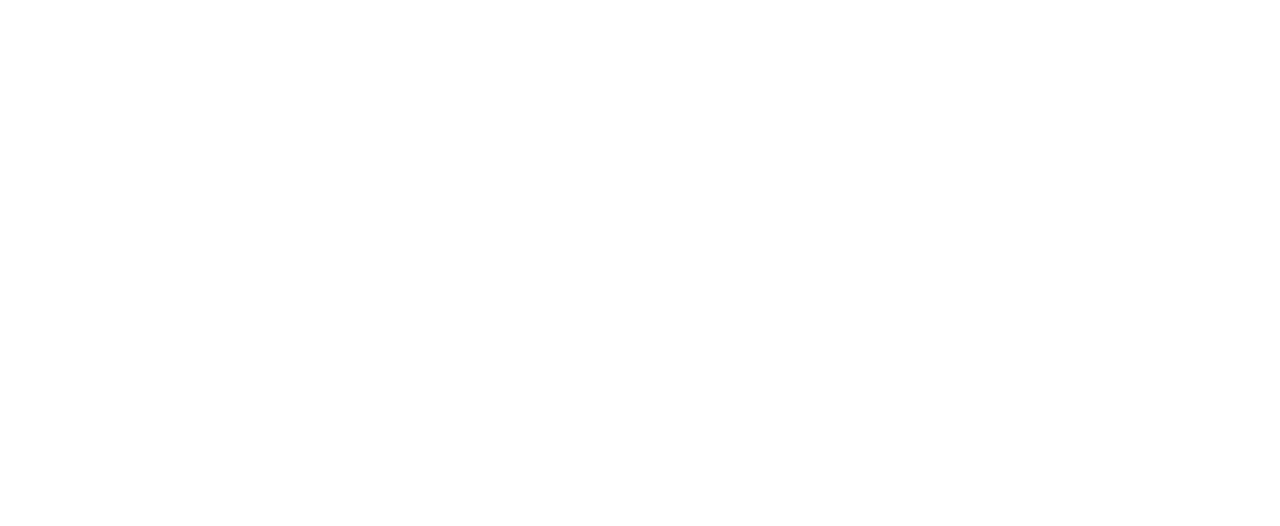
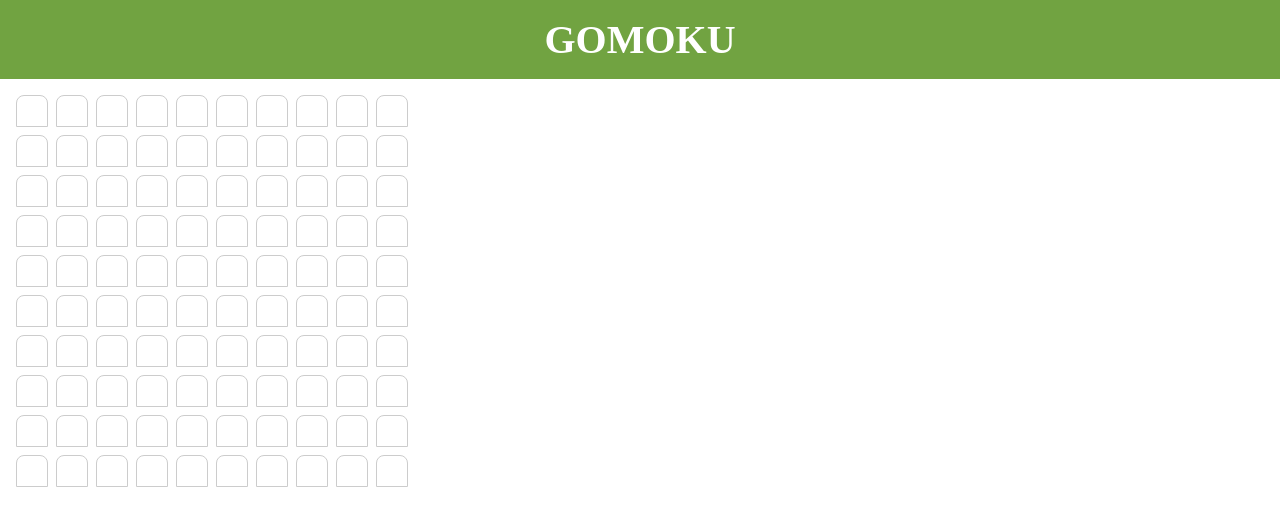
Before and after one commit to hchapma5/gomoku-typescript, a website built with Parcel: page index.html in a window 1280 px wide. Built offline with nearby package versions, Linux system fonts and the light colour scheme.

Commit message:
Added class files and parcel build tool

```diff
--- /dev/null
+++ b/Board.ts
@@ -0,0 +1,28 @@
+import Row from "./Row";
+
+export default class Board {
+    rows: Row[];
+    selectedTiles: number[] = [];
+    element: HTMLDivElement;
+
+    constructor(
+        rowNumber: number,
+        tileNumberPerRow: number,
+        occupiedTiles: number[] = []
+    ) {
+        this.rows = Array.from({ length: rowNumber }).map((_, index) => {
+            return new Row(index, tileNumberPerRow, occupiedTiles);
+        });
+        this.element = document.createElement("div");
+        this.element.classList.add("board");
+        this.element.append(...this.rows.map((row) => row.element));
+        this.element.addEventListener("click", () => {
+            this.getSelectedTilesId()
+        })
+    }
+
+    getSelectedTilesId() {
+        this.selectedTiles = this.rows.map(row => row.selectedTilesId).flat();
+        console.log('selected tile: ${this.selectedTiles.join(",")}')
+    }
+}
--- /dev/null
+++ b/Row.ts
@@ -0,0 +1,23 @@
+import Tile from './Tile'
+
+export default class Row {
+    id: number;
+    tiles: Tile[];
+    element: HTMLDivElement;
+
+    constructor(id: number, tileNumber: number, occupiedTiles: number[] = []) {
+        this.id = id;
+        this.tiles = Array.from({ length: tileNumber}).map((_, index) => {
+            const tileId = tileNumber * id + index;
+            return new Tile(tileId, occupiedTiles.includes(tileId))
+        })
+        this.element = document.createElement('div');
+        this.element.classList.add('row');
+        this.element.append(...this.tiles.map(tile => tile.element))
+    }
+
+    get selectedTilesId() {
+        return this.tiles.filter(tile => tile.isSelected).map(tile => tile.id);
+    }
+
+}
--- /dev/null
+++ b/Tile.ts
@@ -0,0 +1,35 @@
+enum STATUS {
+    AVAILABLE = 'AVAILABLE',
+    OCCUPIED = 'OCCUPIED',
+    SELECTED = 'SELECTED'
+}
+
+export default class Tile {
+
+    id: number;
+    status: STATUS;
+    element: HTMLDivElement
+
+    constructor(id: number, isOccupied: boolean = false) {
+        this.id = id;
+        this.status = isOccupied ? STATUS.OCCUPIED : STATUS.AVAILABLE;
+        this.element = document.createElement('div');
+        this.element.classList.add('tile');
+        this.element.classList.add(this.status.toLowerCase());
+        this.element.addEventListener('click', () => {
+            this.handleClick()
+        })
+    }
+
+    handleClick() {
+        if (this.status === STATUS.OCCUPIED) return
+        this.element.classList.remove(this.status.toLowerCase());
+        this.status =
+            this.status === STATUS.AVAILABLE ? STATUS.SELECTED : STATUS.AVAILABLE;
+        this.element.classList.add(this.status.toLowerCase());
+    }
+
+    get isSelected() {
+        return this.status === STATUS.SELECTED;
+    }
+}
--- a/app.ts
+++ b/app.ts
@@ -0,0 +1,4 @@
+import Board from "./Board";
+
+const game = new Board(10,10);
+document.getElementById('gomoku')?.appendChild(game.element);
--- a/index.html
+++ b/index.html
@@ -1,5 +1,6 @@
 <!DOCTYPE html>
 <html lang="en">
+
 <head>
   <meta charset="UTF-8" />
   <meta http-equiv="X-UA-Compatible" content="IE=edge" />
@@ -8,5 +9,10 @@
   <script type="module" src="app.ts" defer></script>
   <link rel="stylesheet" href="./style.css" />
 </head>
-  <body></body>
+
+<body>
+  <header class="header">Gomoku</header>
+  <main class="main" id="gomoku"></main>
+</body>
+
 </html>
--- a/package.json
+++ b/package.json
@@ -7,7 +7,7 @@
     "start": "parcel index.html"
   },
   "dependencies": {
-    "parcel": "^2.6.2",
+    "parcel": "^2.9.3",
     "typescript": "^4.7.4",
     "yarn": "^1.22.19"
   }
--- a/style.css
+++ b/style.css
@@ -0,0 +1,62 @@
+body {
+    margin: 0;
+    min-height: 100vh;
+    display: flex;
+    flex-direction: column;
+}
+
+.header {
+    font-size: 2.5rem;
+    padding: 1rem;
+    background-color: #71a341;
+    color: #FFFFFF;
+    font-weight: bolder;
+    text-transform: uppercase;
+    text-align: center;
+}
+
+.main {
+    flex: 1;
+    padding: 1rem;
+    display: flex;
+    flex-direction: column;
+}
+
+.board {
+    display: flex;
+    flex-direction: column;
+    row-gap: 0.5rem;
+}
+
+.row {
+    display: flex;
+    column-gap: 0.5rem;
+}
+
+.tile {
+    height: 2rem;
+    width: 2rem;
+    border: 1px solid #ccc;
+    border-top-left-radius: 0.5rem;
+    border-top-right-radius: 0.5rem;
+    box-sizing: border-box;
+    cursor: pointer;
+}
+
+.tile.occupied {
+    background-color: rgba(0, 0, 0, .08);
+    cursor: not-allowed;
+}
+
+.tile.selected {
+    background-color: #16437E;
+}
+
+.tile.available {
+    background-color: #fff;
+}
+
+.tile.available:hover {
+    background-color: #16437E;
+    opacity: 0.5;
+}
```
Also changed, not shown: Gomoku.ts (added, +15 -0 lines), 2 other files. Lines whose indentation alone changed are shown as unchanged.
